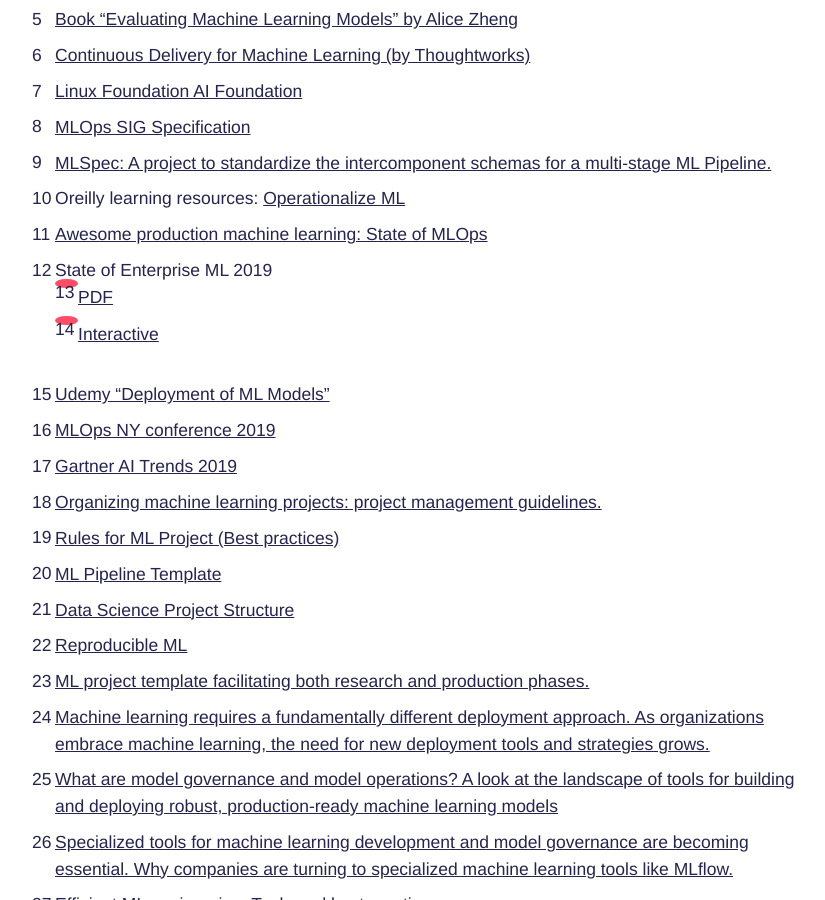
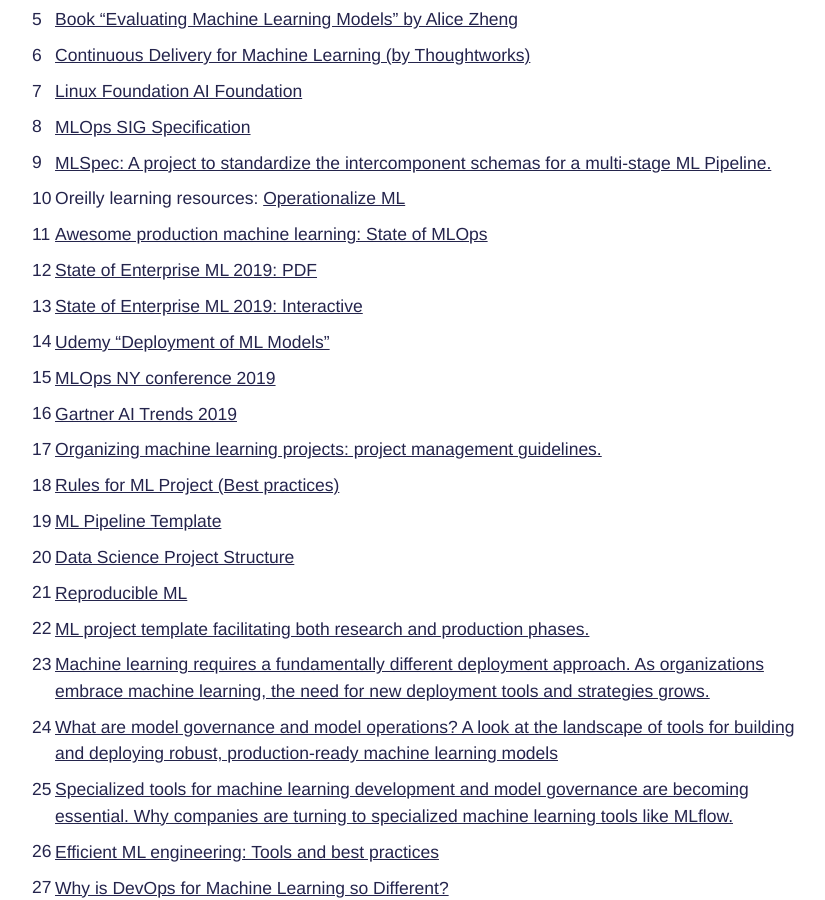
Before and after one commit to innoq/ml-ops.org, a Jekyll site: the page built from content/references.md, in a window 1280 px wide and 900 px high, scrolled down 583 px. Shown: the whole window, without its empty margins (224-1049 px from the left). Built offline with Jekyll 4.4.1, drawn with Linux system fonts in a browser that asks for light colours; some web fonts are replaced.

Commit message:
references

```diff
--- a/content/references.md
+++ b/content/references.md
@@ -16,9 +16,8 @@
 7. [MLSpec: A project to standardize the intercomponent schemas for a multi-stage ML Pipeline.](https://github.com/visenger/MLSpec)
 8. Oreilly learning resources: [Operationalize ML](https://learning.oreilly.com/videos/aws-certified-machine/9780135556597/9780135556597-ACML_01_05_01?autoplay=false)
 9. [Awesome production machine learning: State of MLOps](https://github.com/EthicalML/awesome-production-machine-learning)
-10. State of Enterprise ML 2019
-   * [PDF](https://info.algorithmia.com/hubfs/2019/Whitepapers/The-State-of-Enterprise-ML-2020/Algorithmia_2020_State_of_Enterprise_ML.pdf?utm_campaign=The%20Batch&utm_source=hs_email&utm_medium=email&utm_content=80984419&_hsenc=p2ANqtz--sz-e2gfqUeDvVSmjsXfvwOnLHB2ZkSdQsO1IRRAdnBIb0emf-JTh8NnwFxB-FeZberIw7_rI9ERTy8zFW8jvoTzjOfA&_hsmi=80984419)
-   * [Interactive](https://algorithmia.com/state-of-ml?utm_medium=website&utm_source=interactive-page&utm_campaign=IC-1912-2020-State-of-ML&_hsenc=p2ANqtz-_WbXKYLnpgf4zi4OZTNYmNgCRPIFFEqmW-Cqi2Px_T1K2wkIJvDt7KdCxB5vXAPmGirLi7ukZTykxeUh9vmHdn7dRF9g&_hsmi=81660946)
+10. [State of Enterprise ML 2019: PDF](https://info.algorithmia.com/hubfs/2019/Whitepapers/The-State-of-Enterprise-ML-2020/Algorithmia_2020_State_of_Enterprise_ML.pdf?utm_campaign=The%20Batch&utm_source=hs_email&utm_medium=email&utm_content=80984419&_hsenc=p2ANqtz--sz-e2gfqUeDvVSmjsXfvwOnLHB2ZkSdQsO1IRRAdnBIb0emf-JTh8NnwFxB-FeZberIw7_rI9ERTy8zFW8jvoTzjOfA&_hsmi=80984419)
+10. [State of Enterprise ML 2019: Interactive](https://algorithmia.com/state-of-ml?utm_medium=website&utm_source=interactive-page&utm_campaign=IC-1912-2020-State-of-ML&_hsenc=p2ANqtz-_WbXKYLnpgf4zi4OZTNYmNgCRPIFFEqmW-Cqi2Px_T1K2wkIJvDt7KdCxB5vXAPmGirLi7ukZTykxeUh9vmHdn7dRF9g&_hsmi=81660946)
 11. [Udemy “Deployment of ML Models”](https://www.udemy.com/course/deployment-of-machine-learning-models/)
 13. [MLOps NY conference 2019](https://www.iguazio.com/mlops-nyc-sessions/)
 14. [Gartner AI Trends 2019](https://blogs.gartner.com/smarterwithgartner/files/2019/08/CTMKT_736691_Hype_Cycle_for_AI_2019.png)
```
